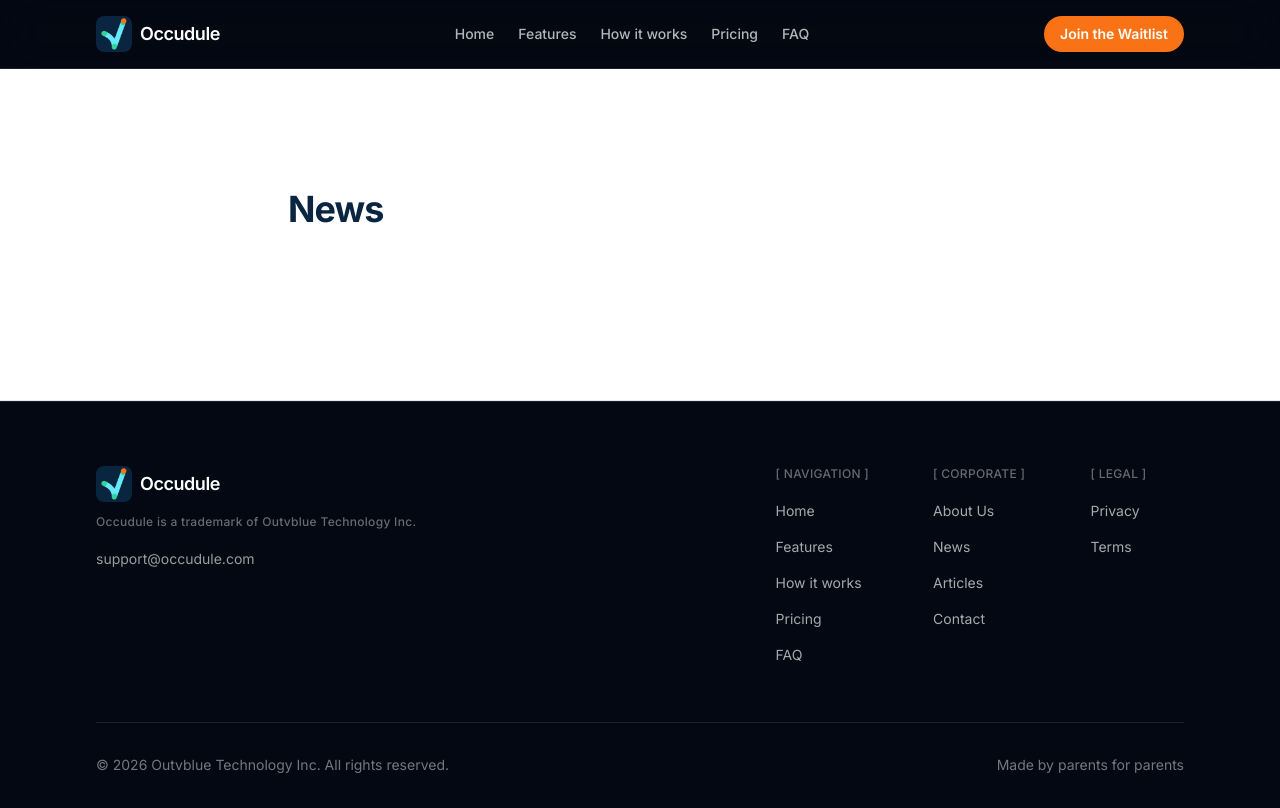
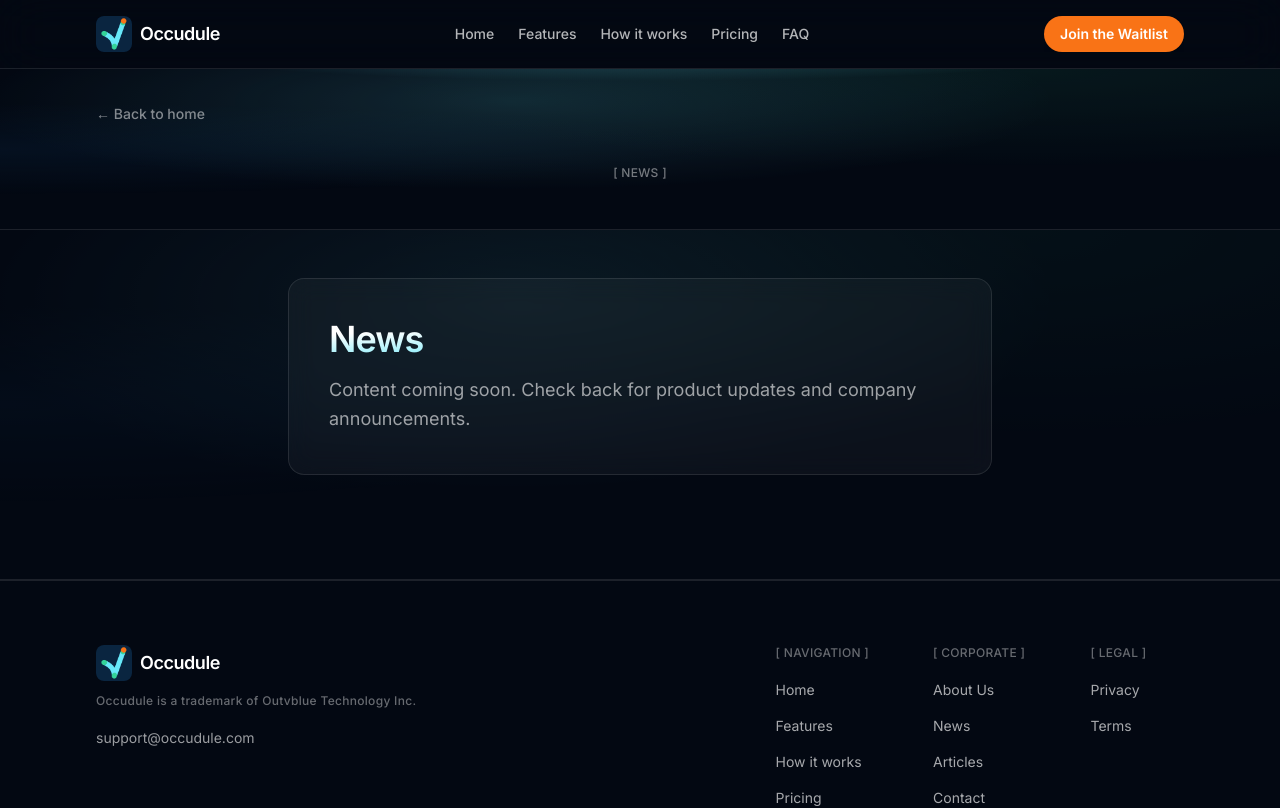
Before and after one commit to linkmind/Occudule-Web, a Next.js app: page /news in a window 1280 px wide. Shown: the top 808 px of the page. Built offline with nearby package versions, Linux system fonts and the light colour scheme.

Commit message:
sub-pages-News/Articles design style unified

```diff
--- a/app/articles/page.tsx
+++ b/app/articles/page.tsx
@@ -9,6 +9,7 @@ export const metadata: Metadata = {
 export default function ArticlesPage() {
   return (
     <ContentPageShell
+      sectionLabel="ARTICLES"
       title="Articles"
       description="Content coming soon. We will share tips and insights for parents managing school, work, and home."
     />
--- a/app/news/page.tsx
+++ b/app/news/page.tsx
@@ -9,6 +9,7 @@ export const metadata: Metadata = {
 export default function NewsPage() {
   return (
     <ContentPageShell
+      sectionLabel="NEWS"
       title="News"
       description="Content coming soon. Check back for product updates and company announcements."
     />
--- a/components/ContentPageShell.tsx
+++ b/components/ContentPageShell.tsx
@@ -4,31 +4,61 @@ import { Footer } from "@/components/Footer";
 import { Header } from "@/components/Header";
 
 type ContentPageShellProps = {
+  sectionLabel: string;
   title: string;
   description?: string;
   children?: ReactNode;
 };
 
-export function ContentPageShell({ title, description, children }: ContentPageShellProps) {
+export function ContentPageShell({
+  sectionLabel,
+  title,
+  description,
+  children,
+}: ContentPageShellProps) {
   return (
     <>
       <Header />
-      <main className="border-b border-border bg-surface">
-        <div className="mx-auto max-w-3xl px-gutter py-12 md:py-16">
+      <main>
+        <section className="relative overflow-hidden border-b border-white/10 bg-background">
+          <div className="mesh-overlay" aria-hidden />
+          <div
+            className="pointer-events-none absolute inset-0 bg-hero-glow bg-cover bg-top bg-no-repeat"
+            aria-hidden
+          />
+          <div className="relative mx-auto max-w-content px-gutter pb-10 pt-8 md:pb-12">
             <Link
               href="/"
-            className="text-sm font-medium text-primary/60 transition hover:text-primary"
+              className="text-sm font-medium text-white/50 transition hover:text-white"
             >
               ← Back to home
             </Link>
-          <h1 className="mt-8 text-3xl font-bold tracking-tight text-primary md:text-4xl">
+            <p className="mx-auto mt-10 max-w-3xl text-center text-xs font-medium tracking-wide text-white/45">
+              [ {sectionLabel} ]
+            </p>
+          </div>
+        </section>
+
+        <section
+          className="section-dark pb-section pt-10 md:pt-12"
+          aria-labelledby="content-page-heading"
+        >
+          <div className="mesh-overlay opacity-40" aria-hidden />
+          <div className="relative mx-auto max-w-3xl px-gutter">
+            <div className="glass-card p-6 md:p-10">
+              <h1
+                id="content-page-heading"
+                className="text-gradient text-3xl font-semibold tracking-tight md:text-4xl"
+              >
                 {title}
               </h1>
               {description ? (
-            <p className="mt-4 text-lg leading-relaxed text-primary/75">{description}</p>
+                <p className="mt-4 text-lg leading-relaxed text-white/60">{description}</p>
               ) : null}
-          <div className="mt-8">{children}</div>
+              {children ? <div className="mt-8 text-white/65">{children}</div> : null}
             </div>
+          </div>
+        </section>
       </main>
       <Footer />
     </>
--- a/components/ZohoSalesIQ.tsx
+++ b/components/ZohoSalesIQ.tsx
@@ -44,16 +44,20 @@ export function getZohoLoadState(): ZohoLoadState {
 export function subscribeZohoLoadState(listener: (state: ZohoLoadState) => void) {
   listener(loadState);
   stateListeners.add(listener);
-  return () => stateListeners.delete(listener);
+  return () => {
+    stateListeners.delete(listener);
+  };
 }
 
 export function whenZohoReady(listener: () => void) {
   if (loadState === "ready") {
     listener();
-    return () => undefined;
+    return () => {};
   }
   readyListeners.add(listener);
-  return () => readyListeners.delete(listener);
+  return () => {
+    readyListeners.delete(listener);
+  };
 }
 
 /** True when the real SalesIQ widget APIs or UI are present (not just our init stub). */
```
Lines whose indentation alone changed are shown as unchanged.
